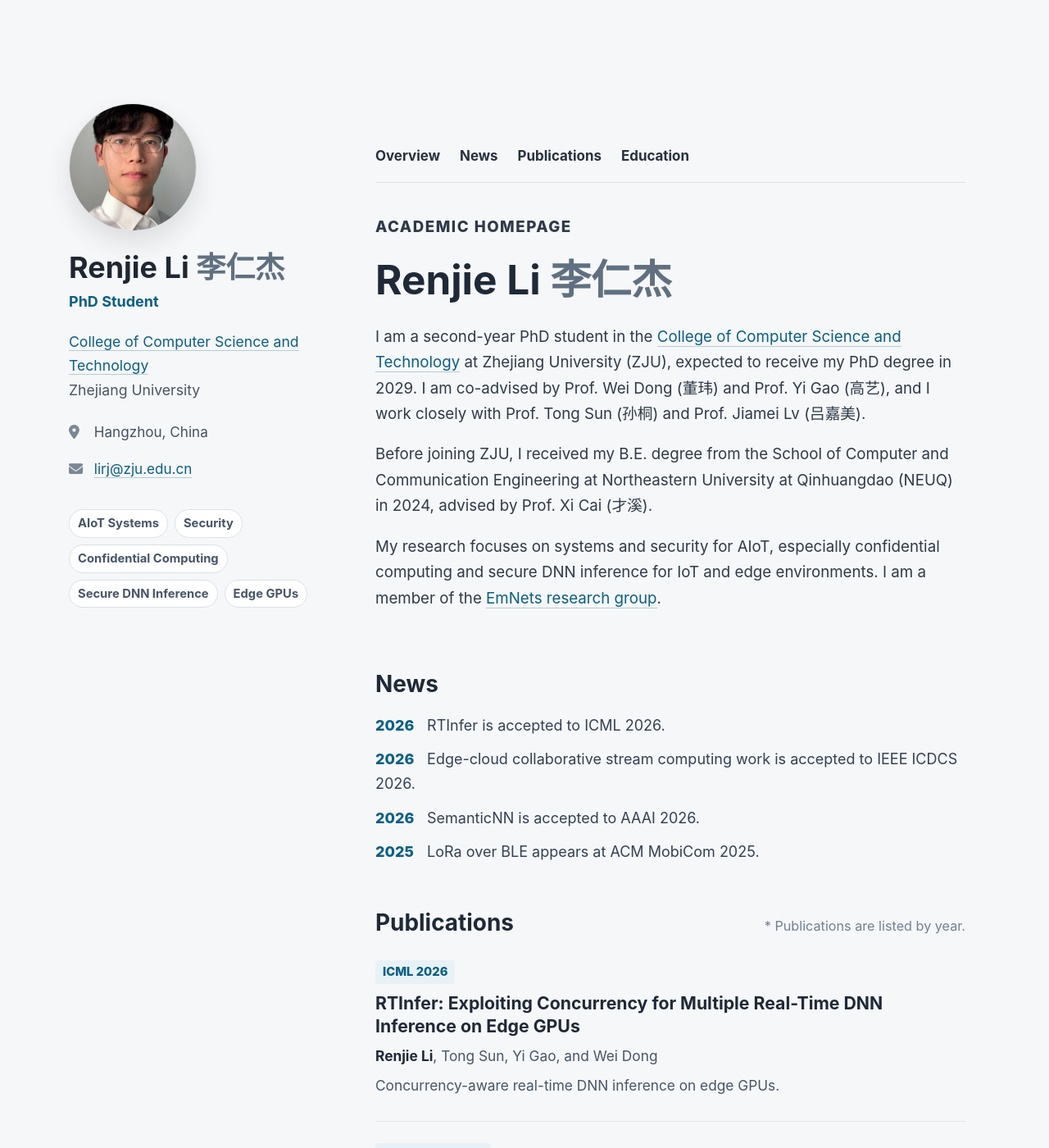
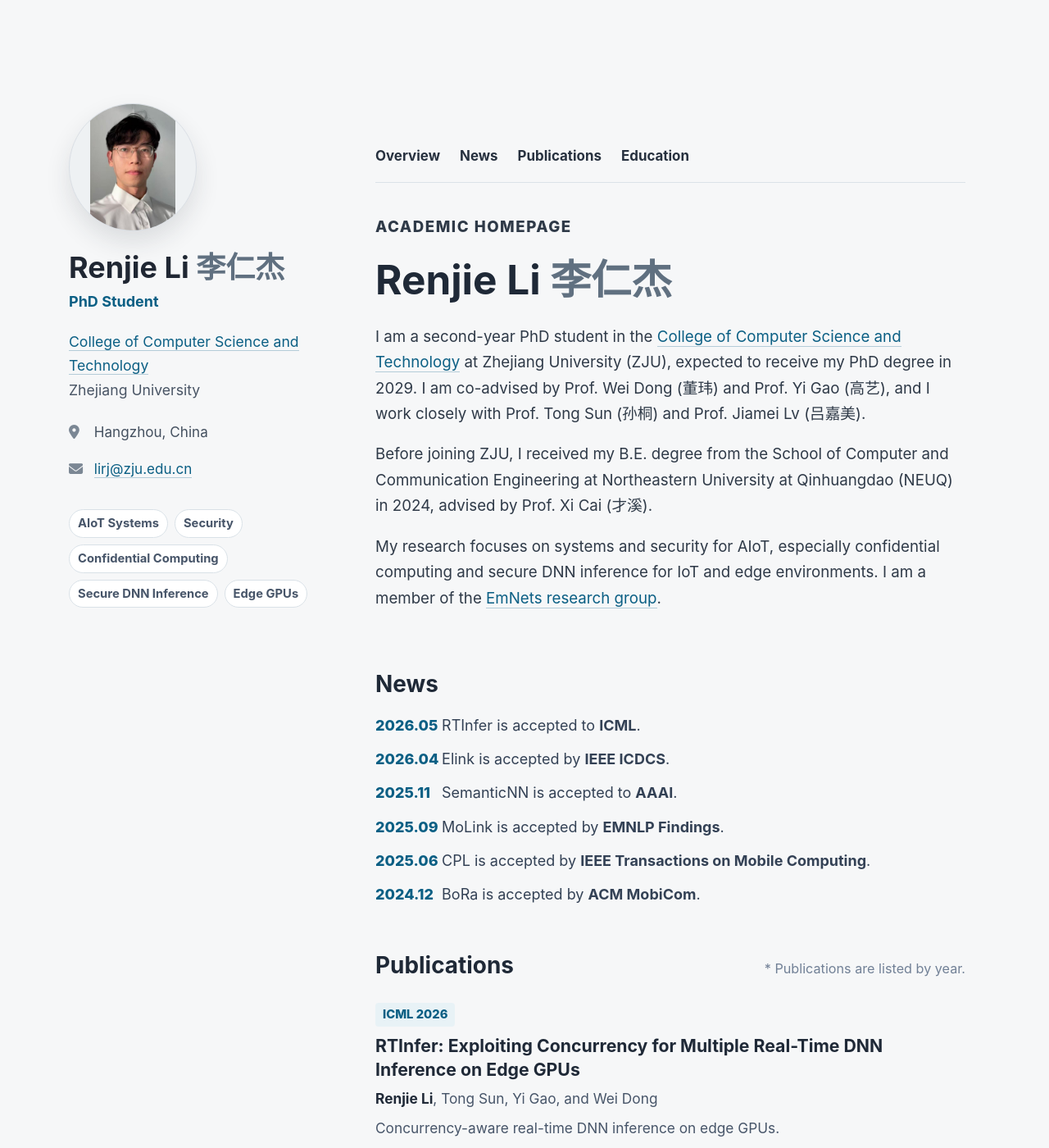
Before and after one commit to lirj233/homepage, a Jekyll site: the page built from _pages/about.md, in a window 1280 px wide and 1400 px high. Shown: the whole window at 82% size. Built offline with Jekyll 4.4.1, drawn with Linux system fonts in a browser that asks for light colours.

Commit message:
Polish profile photo and news

```diff
--- a/_layouts/academic-home.html
+++ b/_layouts/academic-home.html
@@ -57,10 +57,12 @@
         <section id="news" class="academic-section">
           <h2>News</h2>
           <div class="academic-news">
-            <p><time>2026</time> RTInfer is accepted to ICML 2026.</p>
-            <p><time>2026</time> Edge-cloud collaborative stream computing work is accepted to IEEE ICDCS 2026.</p>
-            <p><time>2026</time> SemanticNN is accepted to AAAI 2026.</p>
-            <p><time>2025</time> LoRa over BLE appears at ACM MobiCom 2025.</p>
+            <p><time>2026.05</time> RTInfer is accepted to <strong>ICML</strong>.</p>
+            <p><time>2026.04</time> Elink is accepted by <strong>IEEE ICDCS</strong>.</p>
+            <p><time>2025.11</time> SemanticNN is accepted to <strong>AAAI</strong>.</p>
+            <p><time>2025.09</time> MoLink is accepted by <strong>EMNLP Findings</strong>.</p>
+            <p><time>2025.06</time> CPL is accepted by <strong>IEEE Transactions on Mobile Computing</strong>.</p>
+            <p><time>2024.12</time> BoRa is accepted by <strong>ACM MobiCom</strong>.</p>
           </div>
         </section>
 
--- a/_sass/layout/_academic_home.scss
+++ b/_sass/layout/_academic_home.scss
@@ -46,9 +46,11 @@ body.academic-home {
 .academic-profile__photo {
   width: 156px;
   height: 156px;
-  object-fit: cover;
+  object-fit: contain;
+  object-position: center center;
   border-radius: 50%;
   border: 1px solid #d9dee4;
+  background: #eef1f3;
   box-shadow: 0 14px 30px rgba(31, 40, 51, 0.12);
 }
 
@@ -196,7 +198,7 @@ body.academic-home {
 
 .academic-news time {
   display: inline-block;
-  width: 58px;
+  width: 76px;
   color: #0b5f84;
   font-weight: 800;
 }
```
